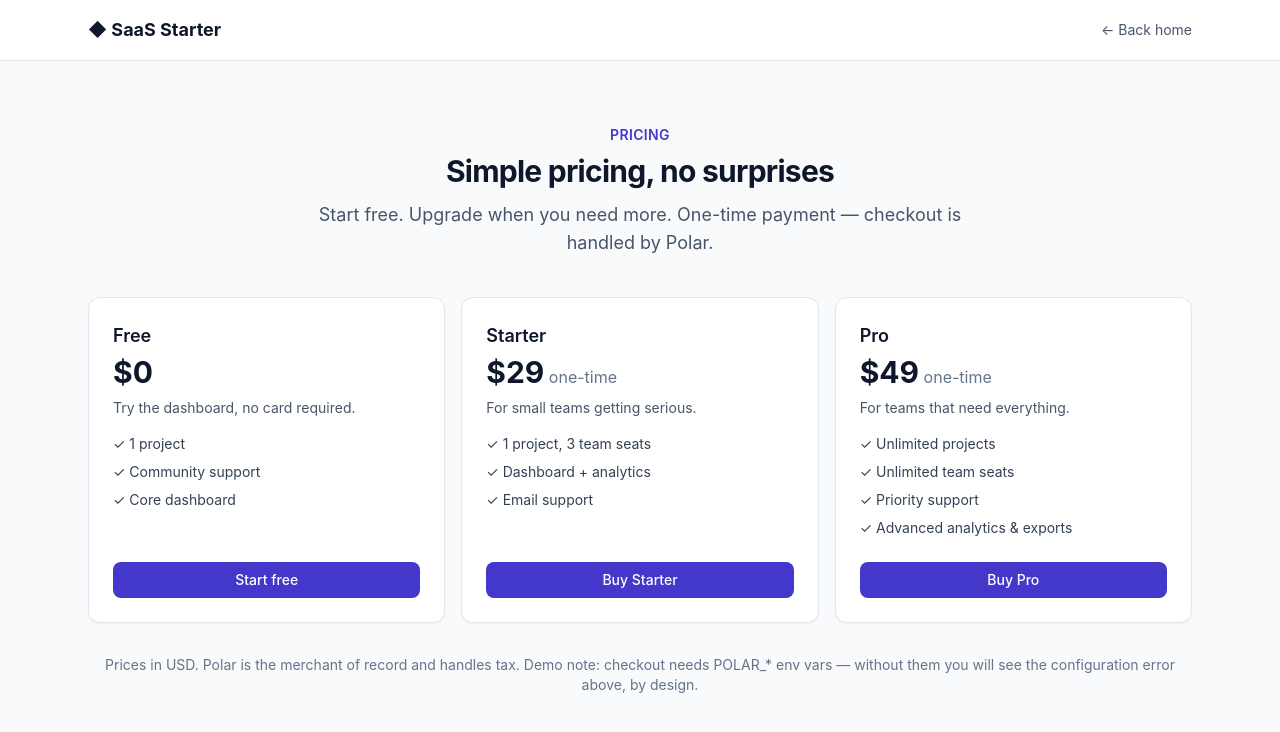
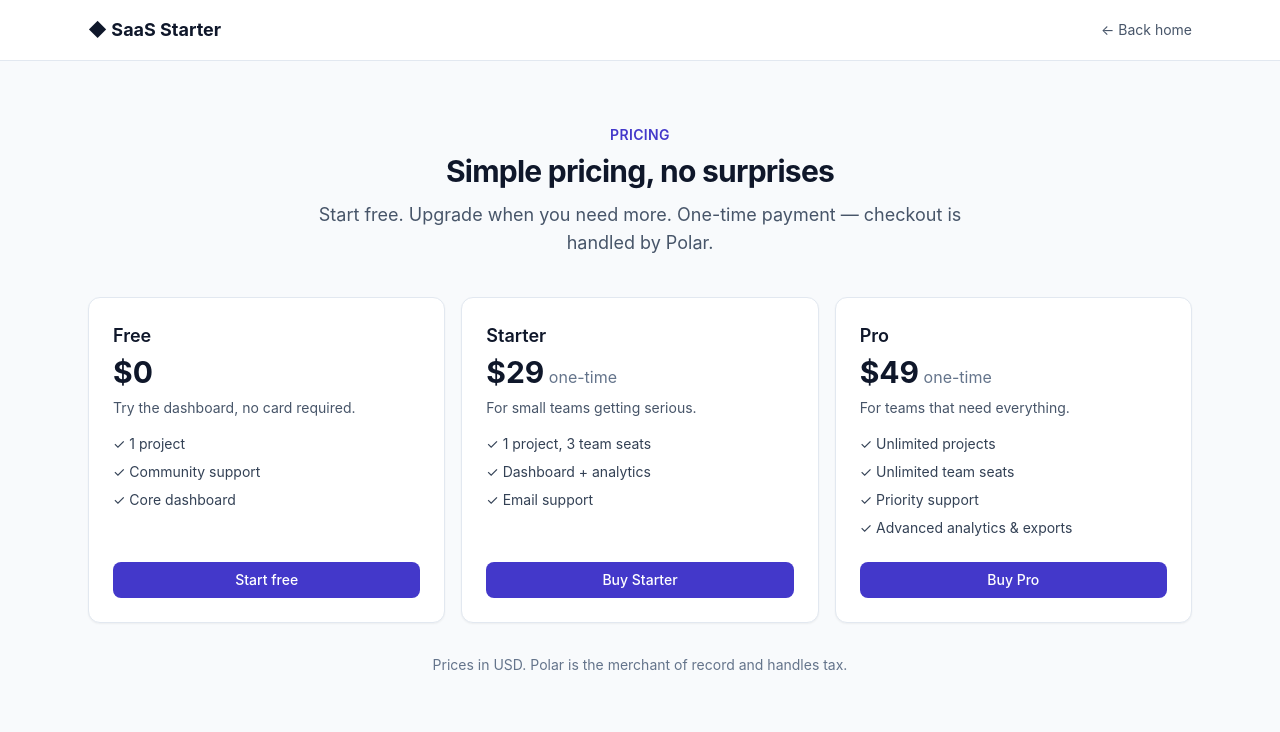
Before and after one commit to alomwalker/saas-starter-kit, a Next.js app: page /pricing in a window 1280 px wide. Shown: the top 732 px of the page. Built offline with nearby package versions, Linux system fonts and the light colour scheme.

Commit message:
Remove stale Polar env demo note from pricing page

```diff
--- a/src/app/pricing/page.tsx
+++ b/src/app/pricing/page.tsx
@@ -118,9 +118,7 @@ export default function PricingPage() {
         </div>
         <p className="mt-8 text-center text-sm text-slate-500">
           Prices in USD. Polar is the merchant of record and handles tax.
-          Demo note: checkout needs POLAR_* env vars — without them you will
-          see the configuration error above, by design.
-        </p>
+                            </p>
       </main>
     </div>
   );
```
